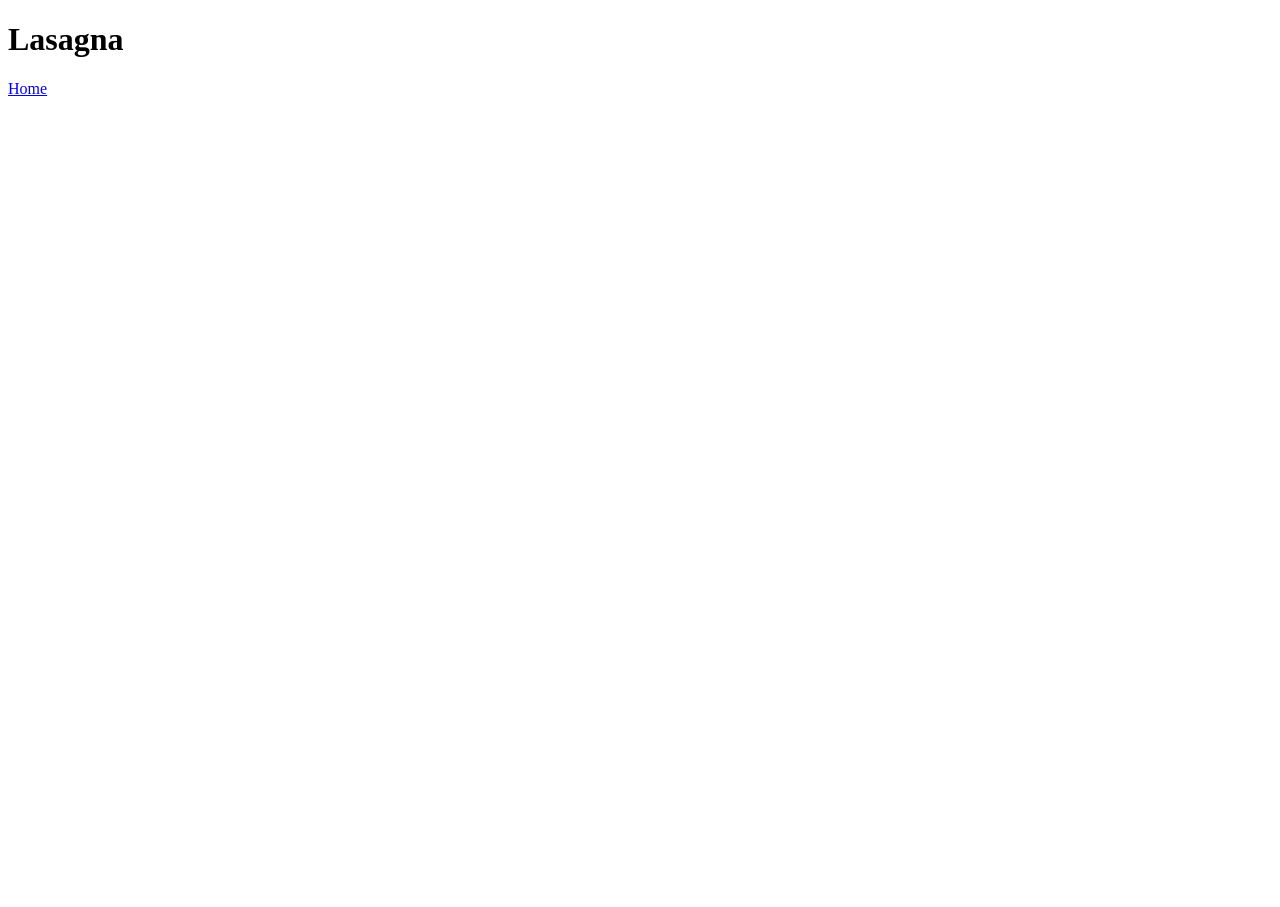
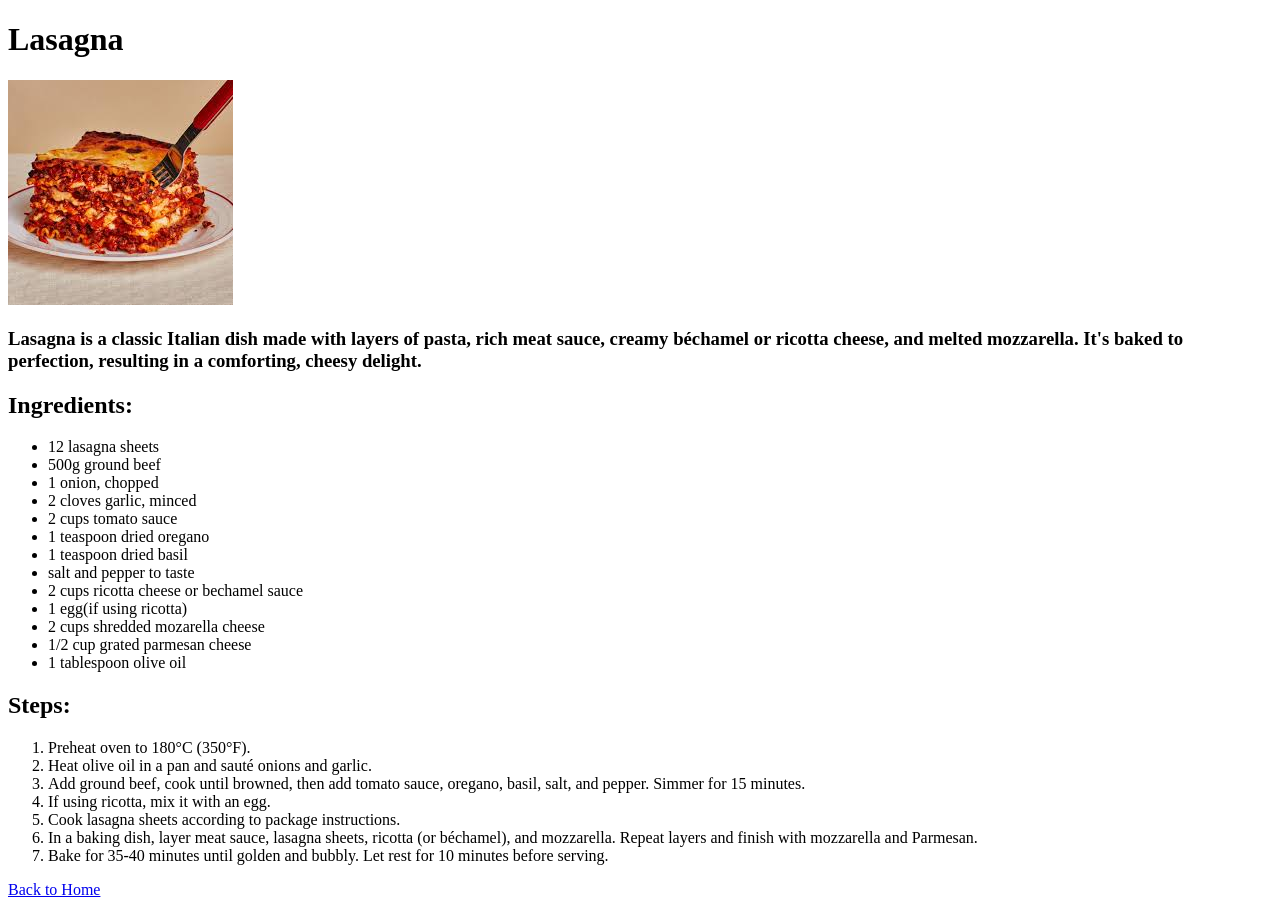
Before and after one commit to moony-light7/odin-recipes, a plain HTML site: page recipes/lasagna.html in a window 1280 px wide. Before the commit the page ends 800 px from the top, so only its background shows below. Drawn offline with Linux system fonts and the light colour scheme.

Commit message:
Have made two other recipe pages: Fried rice and Fried plantain. Also with the same structure as the first page of lasagna

```diff
--- a/recipes/lasagna.html
+++ b/recipes/lasagna.html
@@ -7,6 +7,47 @@
 </head>
 <body>
     <h1> Lasagna</h1>
-    <a href="../index.html">Home</a>
+
+    <img src="./img/lasagna.jpg" alt="A pretty plate of delicious lasagna">
+
+    <h3> Lasagna is a classic Italian dish made with layers of
+        pasta, rich meat sauce, creamy béchamel or ricotta cheese, and melted mozzarella. It's baked to perfection,
+         resulting in a comforting, cheesy delight.</h3>
+
+         <h2> Ingredients: </h2>
+         <ul>
+           <li>12 lasagna sheets</li>
+           <li>500g ground beef</li>
+           <li>1 onion, chopped</li>
+           <li>2 cloves garlic, minced</li>
+           <li>2 cups tomato sauce</li>
+           <li>1 teaspoon dried oregano</li>
+           <li>1 teaspoon dried basil</li>
+           <li>salt and pepper to taste</li>
+           <li>2 cups ricotta cheese or bechamel sauce</li>
+           <li>1 egg(if using ricotta)</li>
+           <li>2 cups shredded mozarella cheese</li>
+           <li>1/2 cup grated parmesan cheese</li>
+           <li>1 tablespoon olive oil</li>
+         </ul>
+
+         <h2>Steps:</h2>
+         <ol>
+            <li>Preheat oven to 180°C (350°F).</li>
+            <li>Heat olive oil in a pan and sauté onions and garlic.</li>
+            <li>Add ground beef, cook until browned,
+                then add tomato sauce, oregano, basil, salt, and pepper.
+                Simmer for 15 minutes.</li>
+            <li>If using ricotta, mix it with an egg.</li>
+            <li>Cook lasagna sheets according to package instructions.</li>
+            <li>In a baking dish, layer meat sauce, lasagna sheets,
+                 ricotta (or béchamel), and mozzarella.
+                 Repeat layers and finish with mozzarella and Parmesan.</li>
+            <li>Bake for 35-40 minutes until golden and bubbly.
+                 Let rest for 10 minutes before serving.</li>
+         </ol>
+
+    <a href="../index.html"> Back to Home</a>
+
 </body>
 </html>
```
Also changed, not shown: index.html (+3 -3 lines), recipes/fried-plantain.html (+38 -0 lines), recipes/fried-rice.html (+51 -0 lines).
